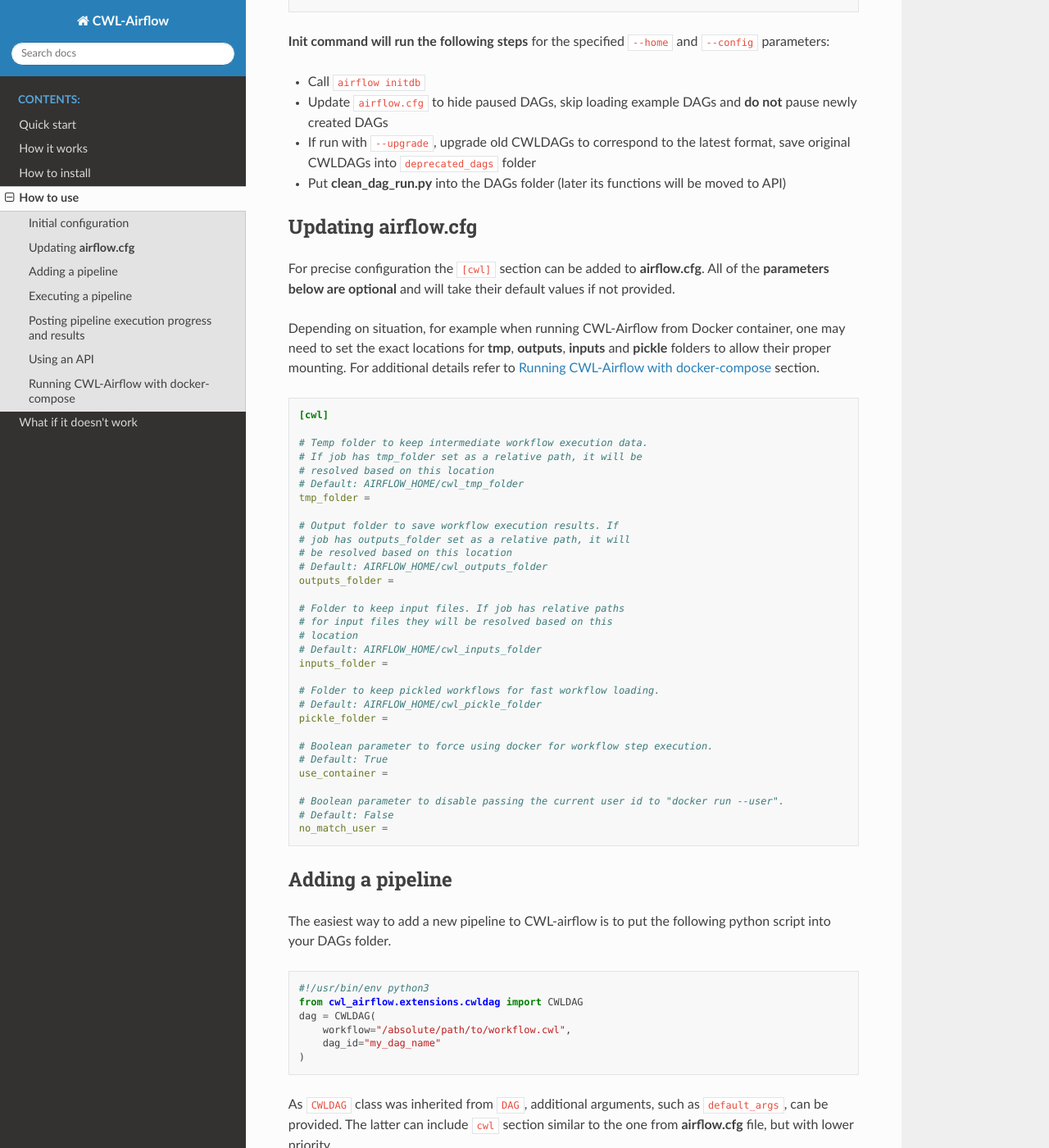
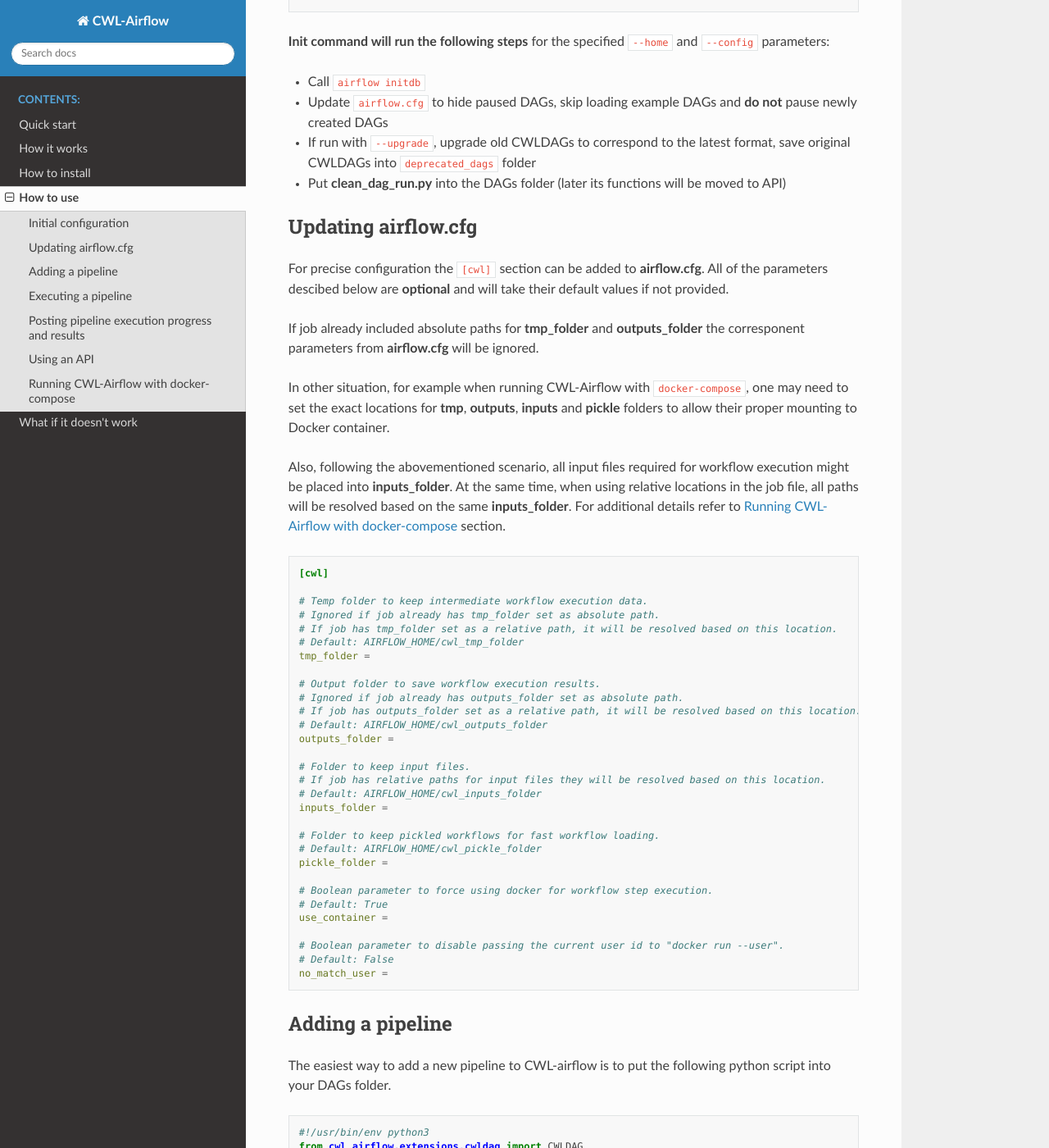
Before and after one commit to Barski-lab/cwl-airflow, a Sphinx documentation site: the page built from docs/readme/how_to_use.md, in a window 1280 px wide and 1400 px high, scrolled down 477 px. Shown: the whole window at 82% size. Built offline with Sphinx 7.4.7 and the Read the Docs theme 2.0.0, drawn with Linux system fonts in a browser that asks for light colours.

Commit message:
Update docs

````diff
--- a/docs/readme/how_to_use.md
+++ b/docs/readme/how_to_use.md
@@ -25,31 +25,34 @@
 - If run with `--upgrade`, upgrade old CWLDAGs to correspond to the latest format, save original CWLDAGs into `deprecated_dags` folder
 - Put **clean_dag_run.py** into the DAGs folder (later its functions will be moved to API)
 
-## Updating **airflow.cfg**
+## Updating airflow.cfg
 
 
-For precise configuration the `[cwl]` section can be added to **airflow.cfg**. All of the **parameters below are optional** and will take their default values if not provided.
+For precise configuration the `[cwl]` section can be added to **airflow.cfg**. All of the parameters descibed below are **optional** and will take their default values if not provided.
 
-Depending on situation, for example when running CWL-Airflow from Docker container, one may need to set the exact locations for **tmp**, **outputs**, **inputs** and **pickle** folders to allow their proper mounting. For additional details refer to [Running CWL-Airflow with docker-compose](#Running-CWL-Airflow-with-docker-compose) section.
+If job already included absolute paths for **tmp_folder** and **outputs_folder** the corresponent parameters from **airflow.cfg** will be ignored.
+
+In other situation, for example when running CWL-Airflow with `docker-compose`, one may need to set the exact locations for **tmp**, **outputs**, **inputs** and **pickle** folders to allow their proper mounting to Docker container.
+
+Also, following the abovementioned scenario, all input files required for workflow execution might be placed into **inputs_folder**. At the same time, when using relative locations in the job file, all paths will be resolved based on the same **inputs_folder**. For additional details refer to [Running CWL-Airflow with docker-compose](#running-cwl-airflow-with-docker-compose) section.
 
 ```ini
 [cwl]
 
 # Temp folder to keep intermediate workflow execution data.
-# If job has tmp_folder set as a relative path, it will be
-# resolved based on this location
+# Ignored if job already has tmp_folder set as absolute path.
+# If job has tmp_folder set as a relative path, it will be resolved based on this location.
 # Default: AIRFLOW_HOME/cwl_tmp_folder
 tmp_folder =
 
-# Output folder to save workflow execution results. If
-# job has outputs_folder set as a relative path, it will
-# be resolved based on this location
+# Output folder to save workflow execution results.
+# Ignored if job already has outputs_folder set as absolute path.
+# If job has outputs_folder set as a relative path, it will be resolved based on this location.
 # Default: AIRFLOW_HOME/cwl_outputs_folder
 outputs_folder =
 
-# Folder to keep input files. If job has relative paths
-# for input files they will be resolved based on this
-# location
+# Folder to keep input files.
+# If job has relative paths for input files they will be resolved based on this location.
 # Default: AIRFLOW_HOME/cwl_inputs_folder
 inputs_folder =
 
````
Also changed, not shown: docs/readme/how_it_works.md (+1 -1 lines).
